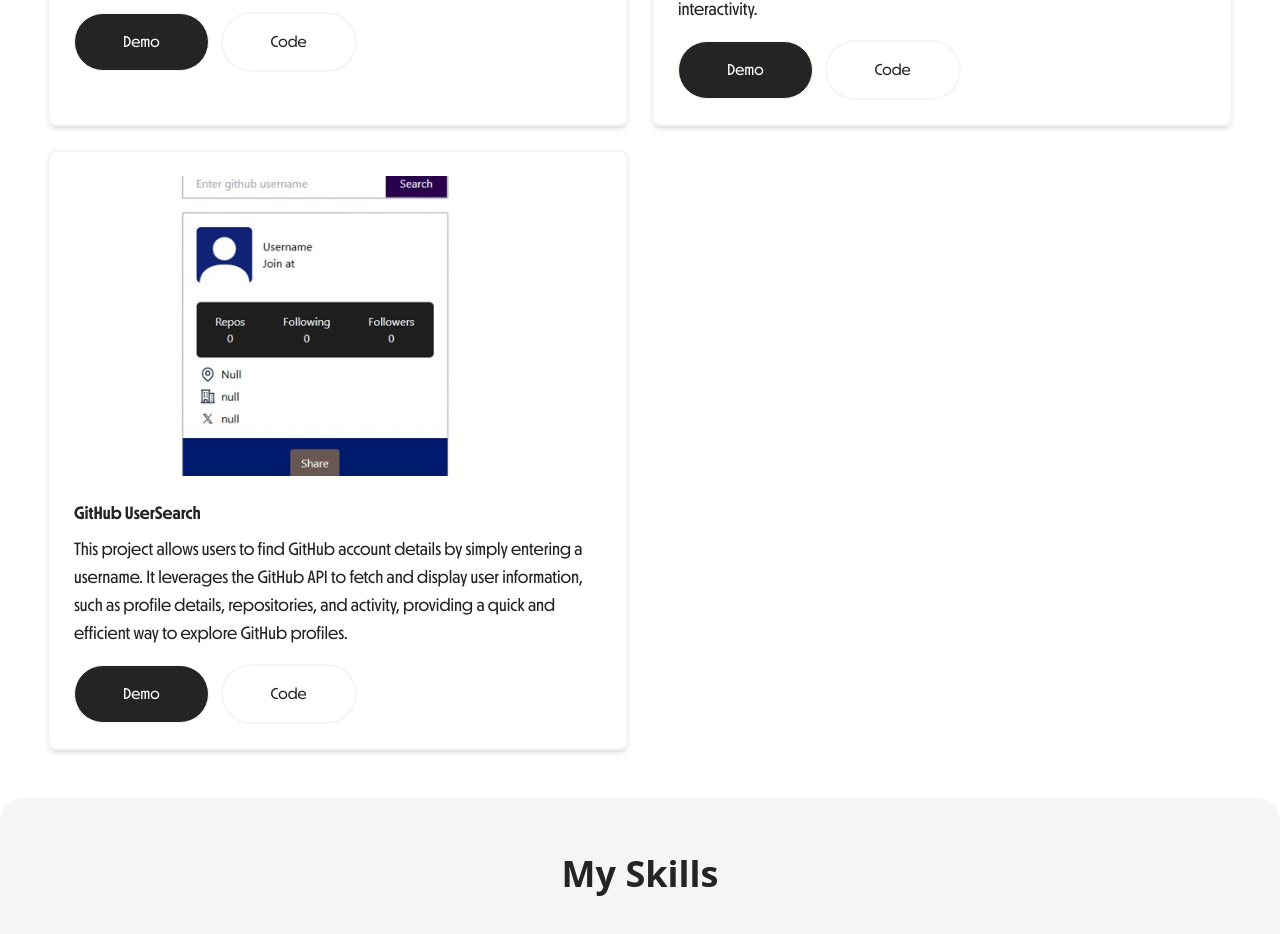
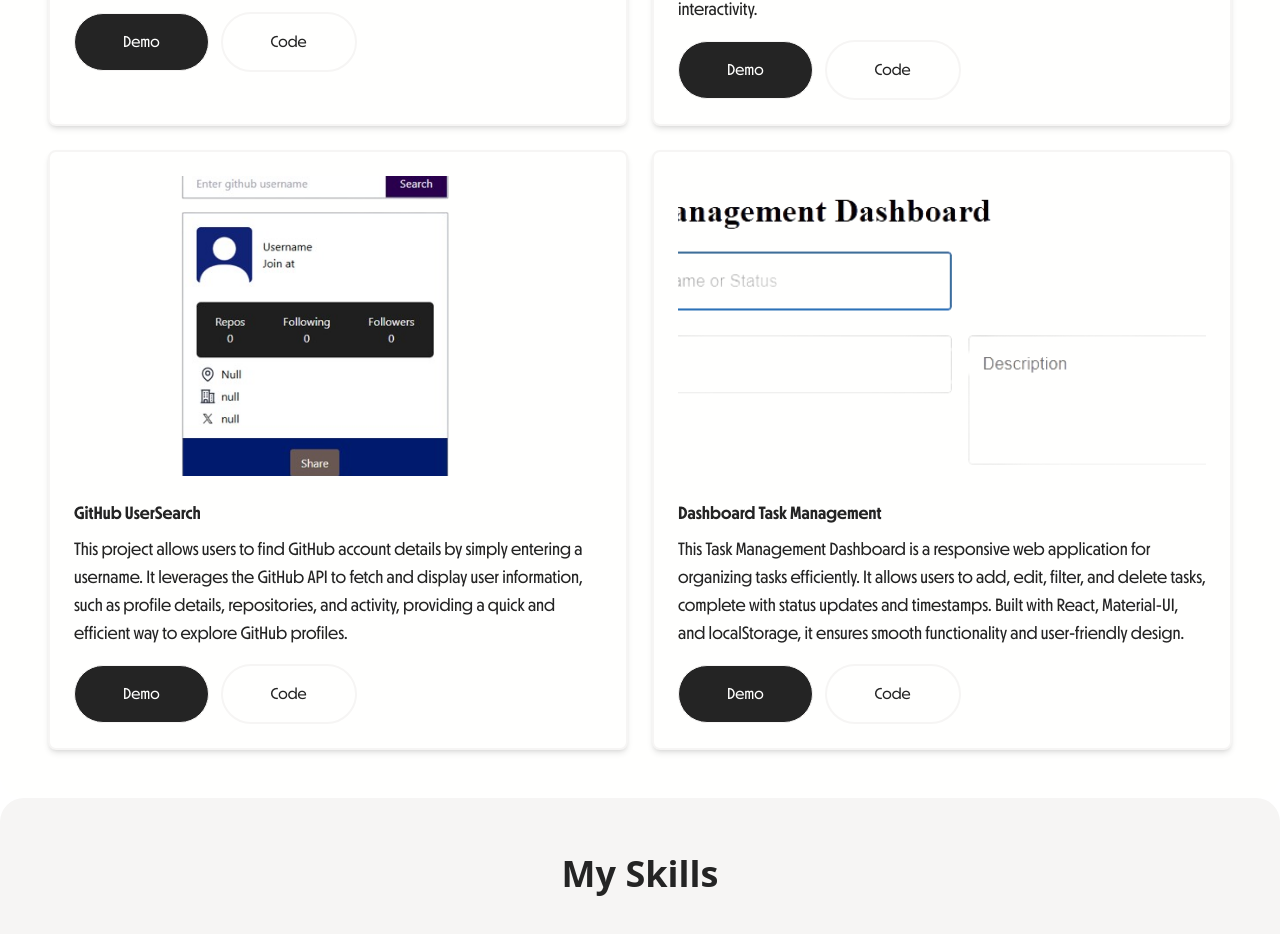
Before and after one commit to Rishabh2024/Portfolio-Rishabh, a React (Vite) app: page / in a window 1280 px wide. Shown: the part 1842-2776 px from the top of the page. Built offline with nearby package versions, Linux system fonts and the light colour scheme.

Commit message:
Commit message

```diff
--- a/data.js
+++ b/data.js
@@ -52,6 +52,16 @@
     demoLink: "https://github-user-search-eosin-eight.vercel.app/",
     githubLink: "https://github.com/Rishabh2024/Github-UserSearch",
   },
+
+  {
+    name: "Dashboard Task Management",
+    description:
+      "This Task Management Dashboard is a responsive web application for organizing tasks efficiently. It allows users to add, edit, filter, and delete tasks, complete with status updates and timestamps. Built with React, Material-UI, and localStorage, it ensures smooth functionality and user-friendly design.",
+
+    img: "/images/dashboard.png",
+    demoLink: "https://merry-pixie-243c08.netlify.app/",
+    githubLink: "https://github.com/Rishabh2024/Dashboard-Task",
+  },
 ];
 
 export const skillData = [
```
Also changed, not shown: public/images/dashboard.png (added).
